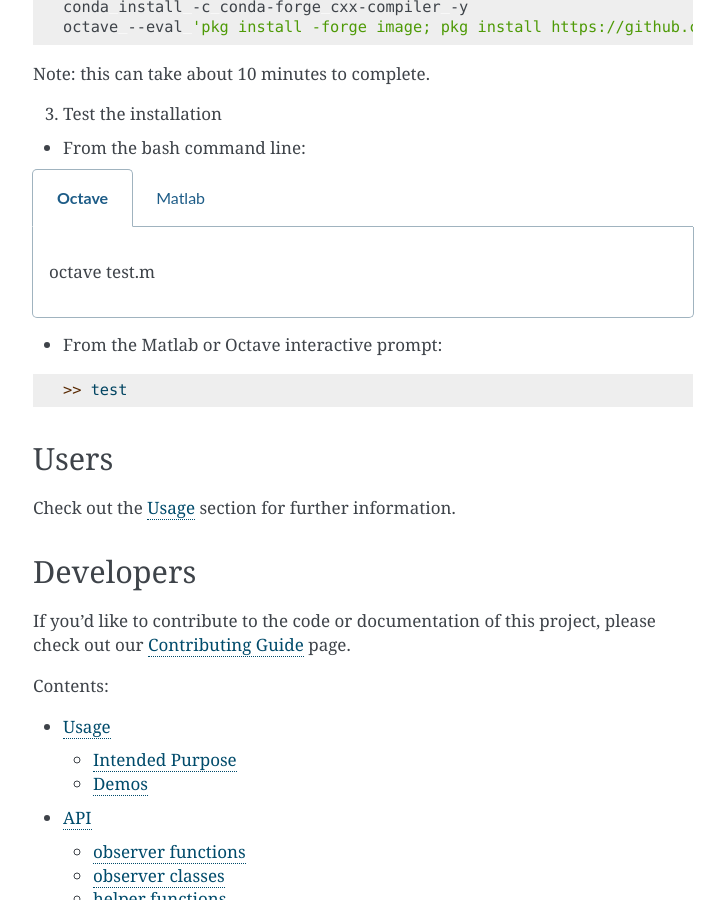
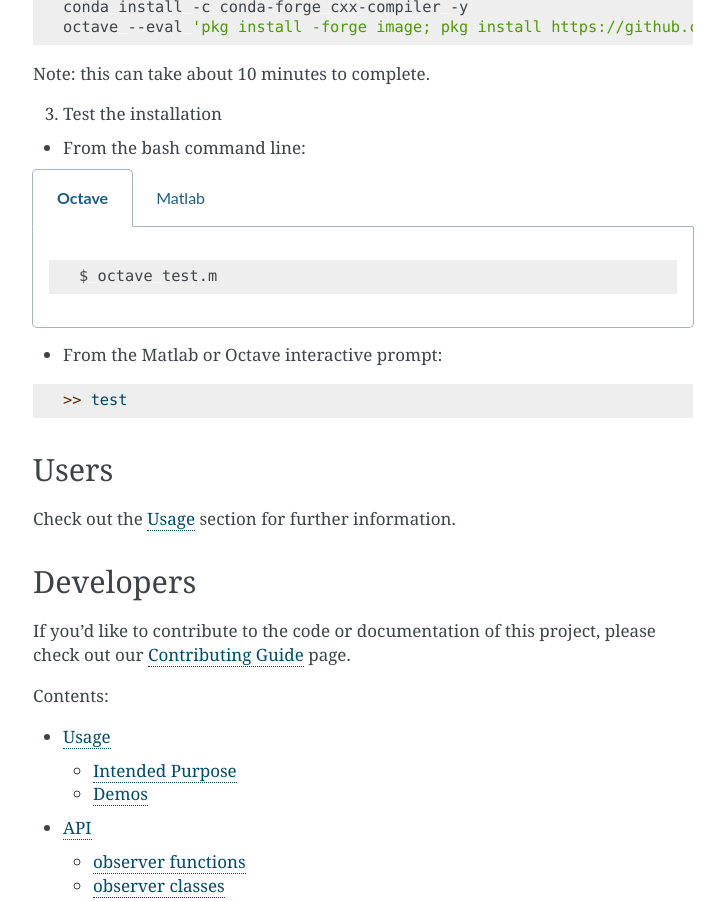
Before and after one commit to DIDSR/LCD_CT, a Sphinx documentation site: the page built from docs/source/index.rst, in a window 1280 px wide and 900 px high, scrolled down 1199 px. Shown: the whole window, without its empty margins (387-1112 px from the left). Built offline with Sphinx 7.4.7, drawn with Linux system fonts in a browser that asks for light colours.

Commit message:
added code blocks to tabs

```diff
--- a/docs/source/index.rst
+++ b/docs/source/index.rst
@@ -44,13 +44,17 @@
 
 .. tabs::
 
-   .. group-tab:: Octave
+   .. tab:: Octave
 
-      octave test.m
+      .. code-block:: shell
 
-   .. group-tab:: Matlab
+         $ octave test.m
 
-      matlab -batch test.m
+   .. tab:: Matlab
+
+      .. code-block:: shell
+
+         $ matlab -batch test.m
 
 - From the Matlab or Octave interactive prompt:
 
```
